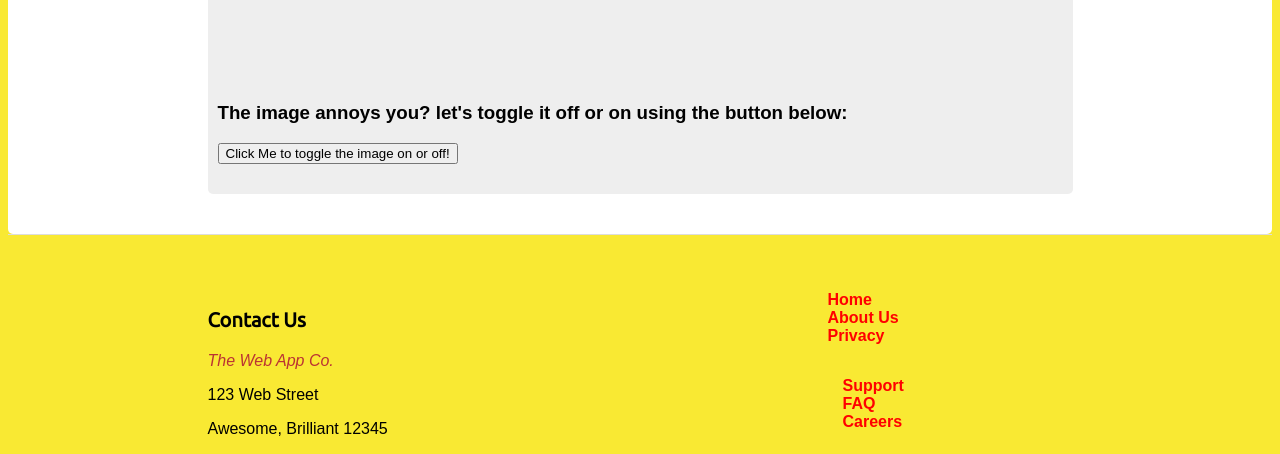
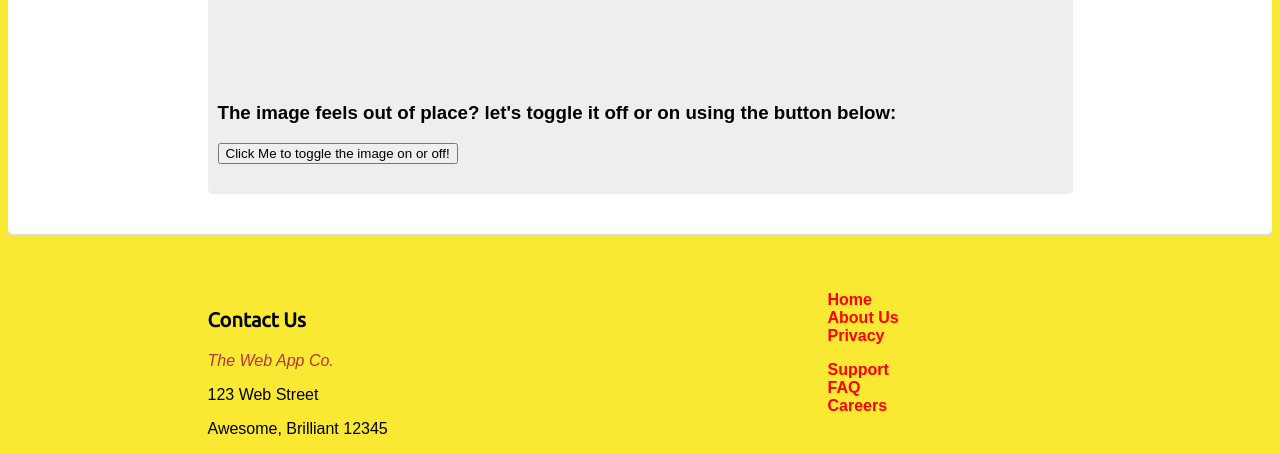
Before and after one commit to ralzain/Static-Web-Page, a plain HTML site: page index.html in a window 1280 px wide. Shown: the part 932-1386 px from the top of the page. Drawn offline with nearby package versions, Linux system fonts and the light colour scheme; a web font is replaced by a local one.

Commit message:
Update index.html

```diff
--- a/index.html
+++ b/index.html
@@ -38,7 +38,7 @@
 	<img src="http://icons.iconseeker.com/png/fullsize/garbage-in-garbage-out/lightbulb-full.png" alt="An image of a lightbulb" align="bottom">
 
 	<h3 class="ToggleWithImage">
-	The image annoys you? let's toggle it off or on using the button below:
+	The image feels out of place? let's toggle it off or on using the button below:
 	</h3>
 
 	<button type="button" id="b1">Click Me to toggle the image on or off!</button>
@@ -59,23 +59,22 @@
 </div>
 
 	<div class="sitemap">
-	<div class="left">
+
 	<ul>
 
               <li><a href="#">Home</a></li>
               <li><a href="#">About Us</a></li>
               <li><a href="#">Privacy</a></li>
-              </ul>
-         </div>
-            <div class="right">
+    </ul>
+
+
             <ul>
               <li><a href="#">Support</a></li>
               <li><a href="#">FAQ</a></li>
               <li><a href="#">Careers</a></li>
             </ul>
-            </div>
 
-	</div>
+    </div>
 </div>
 </footer>
 
```
